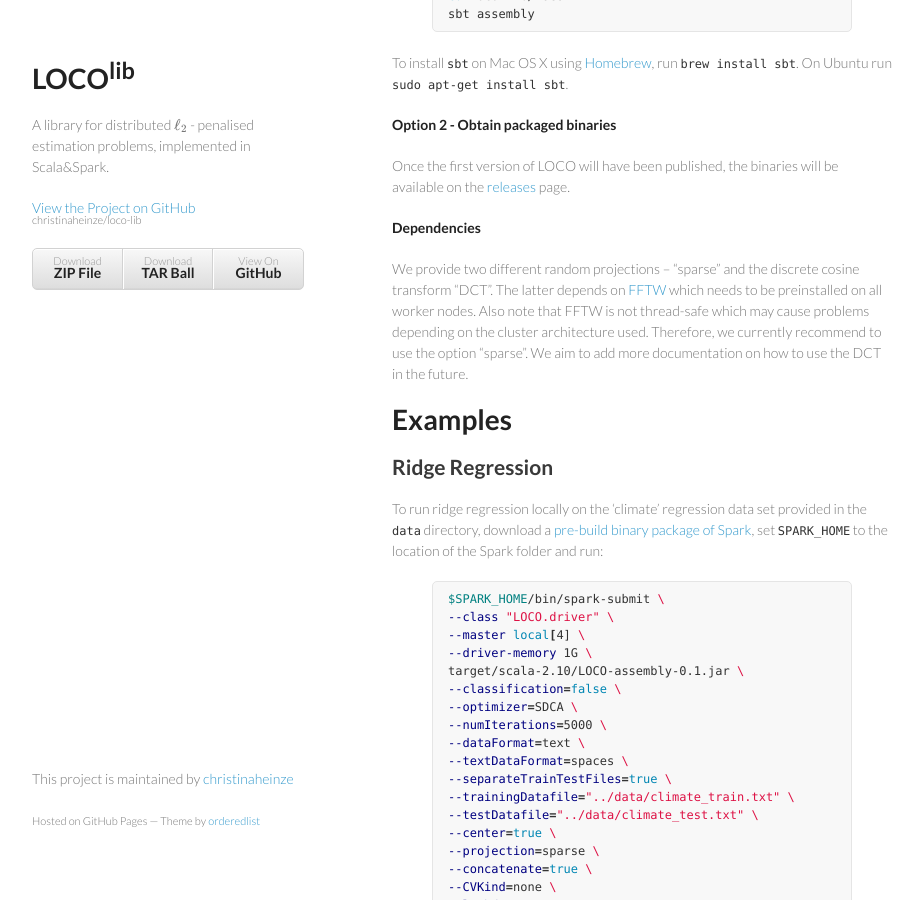
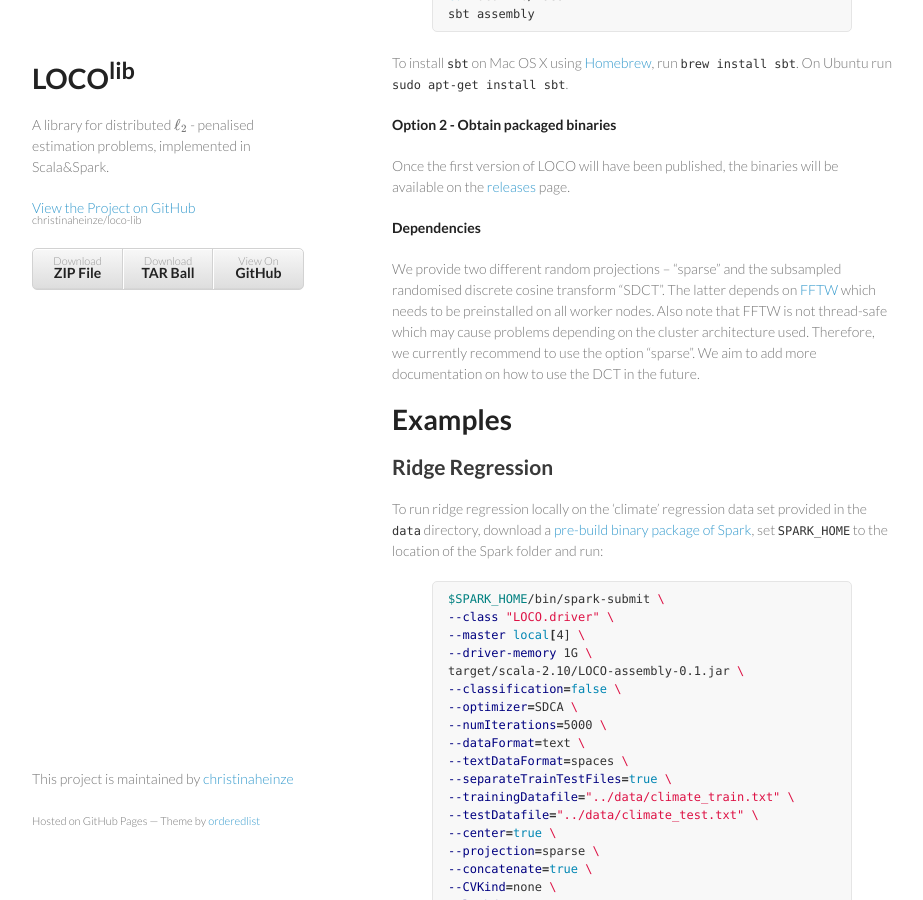
Before and after one commit to christinaheinze/loco-lib, a Jekyll site: the page built from index.md, in a window 1280 px wide and 900 px high, scrolled down 2176 px. Shown: the whole window, without its empty margins (178-1101 px from the left). Built offline with Jekyll 4.4.1, drawn with Linux system fonts in a browser that asks for light colours; formulas are drawn with MathJax 3; some of the changed text lies outside the part shown.

Commit message:
fixed typo

```diff
--- a/index.md
+++ b/index.md
@@ -48,7 +48,7 @@
 
 **Dependencies**
 
-We provide two different random projections -- "sparse" and the discrete cosine transform "DCT". The latter depends on [FFTW](http://www.fftw.org/) which needs to be preinstalled on all worker nodes. Also note that FFTW is not thread-safe which may cause problems depending on the cluster architecture used. Therefore, we currently recommend to use the option "sparse". We aim to add more documentation on how to use the DCT in the future.
+We provide two different random projections -- "sparse" and the subsampled randomised discrete cosine transform "SDCT". The latter depends on [FFTW](http://www.fftw.org/) which needs to be preinstalled on all worker nodes. Also note that FFTW is not thread-safe which may cause problems depending on the cluster architecture used. Therefore, we currently recommend to use the option "sparse". We aim to add more documentation on how to use the DCT in the future.
 
 # Examples
 
@@ -178,7 +178,7 @@
 
 `centerFeaturesOnly` True if only the features should be centred (e.g. for classification)
 
-`projection` Random projection to use: can be either "sparse" or "DCT". The latter depends on FFTW, see [Dependencies](#obtaining-the-software).
+`projection` Random projection to use: can be either "sparse" or "SDCT". The latter depends on FFTW, see [Dependencies](#obtaining-the-software).
 
 `nFeatsProj` Projection dimension
 
```
